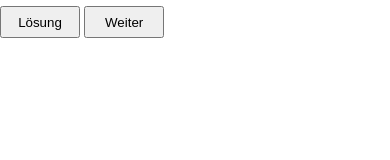
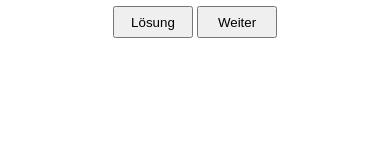
Before and after one commit to RmxWooTneD/projekt-modul-4-ben, a plain HTML site: page index.html in a window 390 px wide. Drawn offline with Linux system fonts and the light colour scheme.

Commit message:
up date media

```diff
--- a/style.css
+++ b/style.css
@@ -7,7 +7,14 @@ body {
   font-family: "Trebuchet MS", "Lucida Sans Unicode", "Lucida Grande",
     "Lucida Sans", Arial, sans-serif;
 
-  @media (min-width: 480px) {
+  @media only screen and (max-device-width: 480px) {
+    height: 100vh;
+    display: flex;
+    justify-content: center;
+    align-items: center;
+  }
+
+  @media only screen and (min-device-width: 500px) {
     display: flex;
     justify-content: center;
     align-items: center;
```
